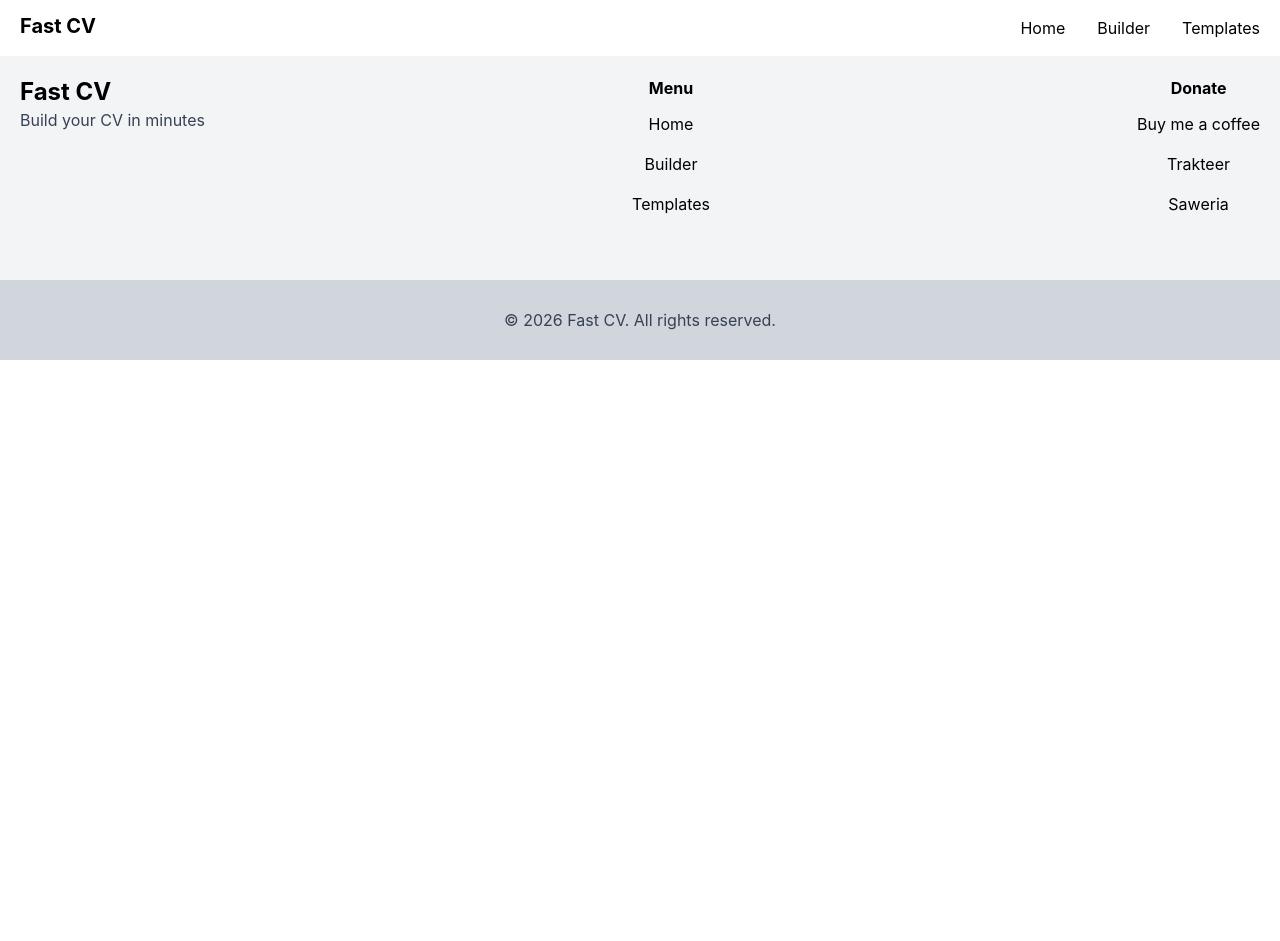
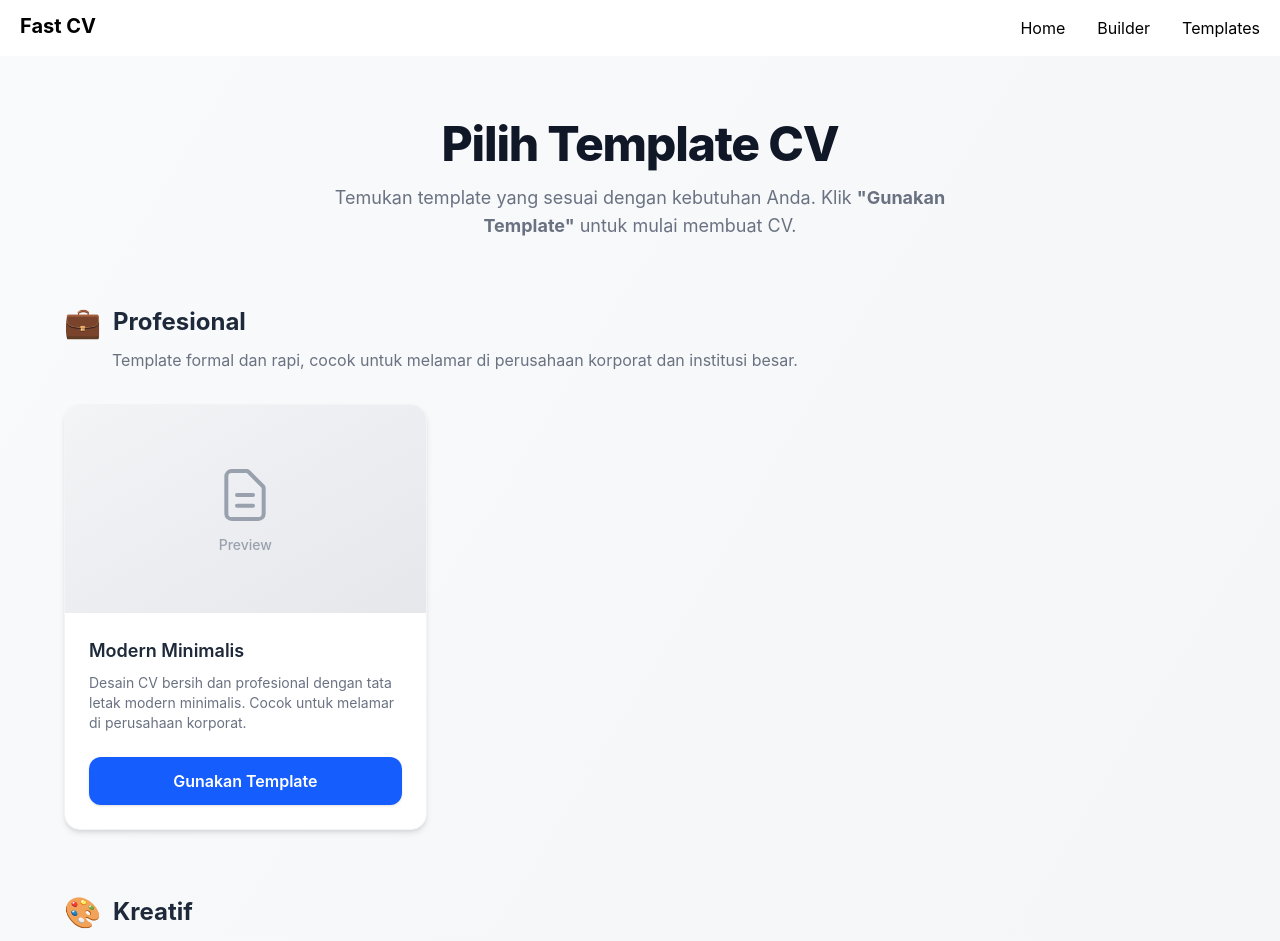
Before and after one commit to M-San-id/fast-cv, a React (Vite) app: page /templates in a window 1280 px wide. Shown: the top 941 px of the page. Before the commit the page ends 800 px from the top, so only its background shows below. Built offline with nearby package versions, Linux system fonts and the light colour scheme; what @react-pdf/renderer would draw is missing.

Commit message:
feat: Implement dynamic CV template selection and builder with a new template registry.

```diff
--- a/src/App.tsx
+++ b/src/App.tsx
@@ -11,13 +11,13 @@ function App() {
         <Navbar />
         <Routes>
           <Route path="/" element={<Home />} />
-          <Route path="/builder" element={<Builder />} />
+          <Route path="/builder/:templateId" element={<Builder />} />
           <Route path="/templates" element={<Templates />} />
         </Routes>
         <Footer />
       </Router>
     </>
-  )
+  );
 }
 
-export default App
+export default App;
--- a/src/pages/Builder.tsx
+++ b/src/pages/Builder.tsx
@@ -1,7 +1,59 @@
-import Cv1 from "../tamplates/CV1/Cv1";
+import { useState, useCallback, useEffect } from "react";
+import { useParams, useNavigate } from "react-router-dom";
+import { PDFDownloadLink } from "@react-pdf/renderer";
+import { Download } from "lucide-react";
+import CVFormDynamic, { type CVData } from "../component/form/CvFromDynamic";
+import { templateRegistry } from "../tamplates/registry";
+import { defaultCVData } from "../tamplates/CV1/Cv1";
 
-function Builder() {
-  return <Cv1 />;
+export default function Builder() {
+  const { templateId } = useParams<{ templateId: string }>();
+  const navigate = useNavigate();
+
+  const template = templateId ? templateRegistry[templateId] : undefined;
+
+  const [cvData, setCvData] = useState<CVData>(defaultCVData);
+  const handleDataUpdate = useCallback((data: CVData) => {
+    setCvData(data);
+  }, []);
+
+  // Redirect ke halaman templates jika templateId tidak valid
+  useEffect(() => {
+    if (!template) {
+      navigate("/templates", { replace: true });
+    }
+  }, [template, navigate]);
+
+  if (!template) {
+    return null;
+  }
+
+  const { PreviewComponent, PDFComponent, formType } = template;
+
+  return (
+    <div className="flex flex-col md:flex-row p-20 gap-10 mb-50">
+      <div className="max-h-screen overflow-y-scroll no-scrollbar flex-1">
+        <CVFormDynamic formType={formType} onDataUpdate={handleDataUpdate} />
+        <div className="flex justify-center bg-white">
+          <PDFDownloadLink
+            document={<PDFComponent data={cvData} />}
+            fileName={`${cvData.personalInfo.fullName || "CV"}-CV.pdf`}
+          >
+            <button
+              className="bg-blue-50 text-center w-100 rounded-2xl h-14 relative text-black text-lg font-semibold group"
+              type="button"
+            >
+              <div className="bg-blue-400 rounded-xl h-12 w-1/6 flex items-center justify-center absolute left-1 top-[4px] group-hover:w-98 z-10 hover:shadow-2xl hover:shadow-blue-500 duration-500">
+                <Download />
+              </div>
+              <p>Download</p>
+            </button>
+          </PDFDownloadLink>
+        </div>
+      </div>
+      <div className="max-h-screen max-w-1/2 flex-1">
+        <PreviewComponent data={cvData} />
+      </div>
+    </div>
+  );
 }
-
-export default Builder;
--- a/src/pages/Templates.tsx
+++ b/src/pages/Templates.tsx
@@ -1,10 +1,122 @@
+import { useNavigate } from "react-router-dom";
+import {
+  getTemplatesByCategory,
+  type TemplateCategory,
+} from "../tamplates/registry";
 
-function templates() {
+const categoryIcons: Record<TemplateCategory, string> = {
+  Profesional: "💼",
+  Kreatif: "🎨",
+  Minimalis: "✨",
+};
+
+const categoryDescriptions: Record<TemplateCategory, string> = {
+  Profesional:
+    "Template formal dan rapi, cocok untuk melamar di perusahaan korporat dan institusi besar.",
+  Kreatif:
+    "Template dengan desain yang berani dan unik, sempurna untuk industri kreatif.",
+  Minimalis:
+    "Template bersih dengan fokus pada konten, ideal untuk tampilan yang elegan dan ringkas.",
+};
+
+function Templates() {
+  const navigate = useNavigate();
+  const grouped = getTemplatesByCategory();
+
+  const categories = Object.keys(grouped) as TemplateCategory[];
+
   return (
-    <div>
+    <div className="min-h-screen bg-gradient-to-br from-gray-50 to-gray-100 py-16 px-4 sm:px-6 lg:px-8">
+      <div className="max-w-6xl mx-auto">
+        {/* Page Header */}
+        <div className="text-center mb-16">
+          <h1 className="text-4xl font-extrabold text-gray-900 tracking-tight sm:text-5xl">
+            Pilih Template CV
+          </h1>
+          <p className="mt-4 text-lg text-gray-500 max-w-2xl mx-auto">
+            Temukan template yang sesuai dengan kebutuhan Anda. Klik{" "}
+            <strong>"Gunakan Template"</strong> untuk mulai membuat CV.
+          </p>
+        </div>
 
+        {/* Categories */}
+        {categories.map((category) => {
+          const templates = grouped[category];
+          if (templates.length === 0) return null;
+
+          return (
+            <section key={category} className="mb-16">
+              {/* Category Header */}
+              <div className="flex items-center gap-3 mb-2">
+                <span className="text-3xl">{categoryIcons[category]}</span>
+                <h2 className="text-2xl font-bold text-gray-800">{category}</h2>
+              </div>
+              <p className="text-gray-500 mb-8 ml-12">
+                {categoryDescriptions[category]}
+              </p>
+
+              {/* Template Cards Grid */}
+              <div className="grid grid-cols-1 sm:grid-cols-2 lg:grid-cols-3 gap-8">
+                {templates.map((template) => (
+                  <div
+                    key={template.id}
+                    className="group bg-white rounded-2xl shadow-md hover:shadow-xl transition-all duration-300 overflow-hidden border border-gray-100 hover:border-blue-200 flex flex-col"
+                  >
+                    {/* Thumbnail */}
+                    <div className="relative h-52 bg-gradient-to-br from-gray-100 to-gray-200 flex items-center justify-center overflow-hidden">
+                      {template.thumbnail ? (
+                        <img
+                          src={template.thumbnail}
+                          alt={template.name}
+                          className="w-full h-full object-cover group-hover:scale-105 transition-transform duration-300"
+                        />
+                      ) : (
+                        <div className="flex flex-col items-center text-gray-400 group-hover:text-blue-400 transition-colors duration-300">
+                          <svg
+                            className="w-16 h-16 mb-2"
+                            fill="none"
+                            stroke="currentColor"
+                            viewBox="0 0 24 24"
+                          >
+                            <path
+                              strokeLinecap="round"
+                              strokeLinejoin="round"
+                              strokeWidth="1.5"
+                              d="M9 12h6m-6 4h6m2 5H7a2 2 0 01-2-2V5a2 2 0 012-2h5.586a1 1 0 01.707.293l5.414 5.414a1 1 0 01.293.707V19a2 2 0 01-2 2z"
+                            />
+                          </svg>
+                          <span className="text-sm font-medium">Preview</span>
+                        </div>
+                      )}
+                    </div>
+
+                    {/* Info */}
+                    <div className="p-6 flex-1 flex flex-col">
+                      <h3 className="text-lg font-semibold text-gray-800 mb-2">
+                        {template.name}
+                      </h3>
+                      <p className="text-sm text-gray-500 mb-6 flex-1">
+                        {template.description}
+                      </p>
+
+                      {/* CTA Button */}
+                      <button
+                        type="button"
+                        onClick={() => navigate(`/builder/${template.id}`)}
+                        className="w-full py-3 px-4 bg-blue-600 hover:bg-blue-700 text-white font-semibold rounded-xl shadow-sm hover:shadow-md transition-all duration-200 cursor-pointer"
+                      >
+                        Gunakan Template
+                      </button>
+                    </div>
+                  </div>
+                ))}
+              </div>
+            </section>
+          );
+        })}
+      </div>
     </div>
   );
 }
 
-export default templates;
+export default Templates;
--- a/src/tamplates/CV1/Cv1.tsx
+++ b/src/tamplates/CV1/Cv1.tsx
@@ -591,7 +591,7 @@ const placeholderCVData = {
   ] as Certificate[],
 };
 
-const defaultCVData: CVData = {
+export const defaultCVData: CVData = {
   personalInfo: {
     profilePhoto: "",
     fullName: "",
--- /dev/null
+++ b/src/tamplates/registry.ts
@@ -0,0 +1,88 @@
+import type { ComponentType } from "react";
+import type { FormType, CVData } from "../component/form/CvFromDynamic";
+
+// Komponen dari CV1
+import { Cv1Preview, Cv1PDF } from "./CV1/Cv1";
+
+// =============================================================================
+// Types
+// =============================================================================
+
+export type TemplateCategory = "Profesional" | "Kreatif" | "Minimalis";
+
+export interface TemplateEntry {
+  id: string;
+  name: string;
+  description: string;
+  category: TemplateCategory;
+  thumbnail?: string;
+  formType: FormType;
+  PreviewComponent: ComponentType<{ data: CVData }>;
+  PDFComponent: ComponentType<{ data: CVData }>;
+}
+
+// =============================================================================
+// Registry
+// =============================================================================
+
+export const templateRegistry: Record<string, TemplateEntry> = {
+  cv1: {
+    id: "cv1",
+    name: "Modern Minimalis",
+    description:
+      "Desain CV bersih dan profesional dengan tata letak modern minimalis. Cocok untuk melamar di perusahaan korporat.",
+    category: "Profesional",
+    formType: "Type 3",
+    PreviewComponent: Cv1Preview,
+    PDFComponent: Cv1PDF,
+  },
+  cv2: {
+    id: "cv2",
+    name: "Elegant Clean",
+    description:
+      "Template CV dengan sentuhan elegan dan layout yang rapi. Ideal untuk posisi manajerial dan eksekutif.",
+    category: "Minimalis",
+    formType: "Type 2",
+    // Reuse Cv1 components sebagai placeholder sampai template baru dibuat
+    PreviewComponent: Cv1Preview,
+    PDFComponent: Cv1PDF,
+  },
+  cv3: {
+    id: "cv3",
+    name: "Creative Bold",
+    description:
+      "Template CV kreatif dengan tampilan yang berani dan eye-catching. Sempurna untuk industri kreatif dan desain.",
+    category: "Kreatif",
+    formType: "Type 1",
+    // Reuse Cv1 components sebagai placeholder sampai template baru dibuat
+    PreviewComponent: Cv1Preview,
+    PDFComponent: Cv1PDF,
+  },
+};
+
+// =============================================================================
+// Helpers
+// =============================================================================
+
+/** Ambil semua template sebagai array */
+export function getAllTemplates(): TemplateEntry[] {
+  return Object.values(templateRegistry);
+}
+
+/** Ambil template yang dikelompokkan berdasarkan kategori */
+export function getTemplatesByCategory(): Record<
+  TemplateCategory,
+  TemplateEntry[]
+> {
+  const grouped: Record<TemplateCategory, TemplateEntry[]> = {
+    Profesional: [],
+    Kreatif: [],
+    Minimalis: [],
+  };
+
+  for (const entry of Object.values(templateRegistry)) {
+    grouped[entry.category].push(entry);
+  }
+
+  return grouped;
+}
```
Also changed, not shown: 1 other file (tests, documents, lock files or other folders).
